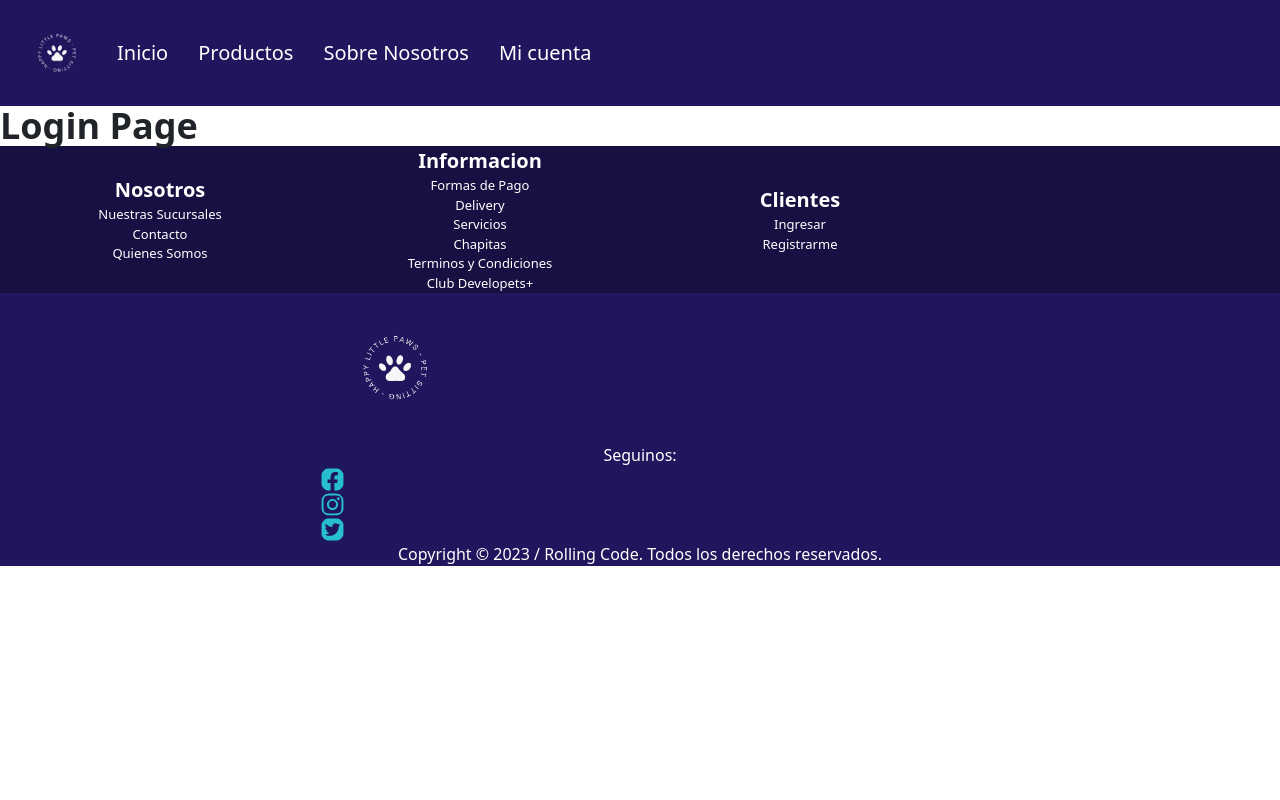
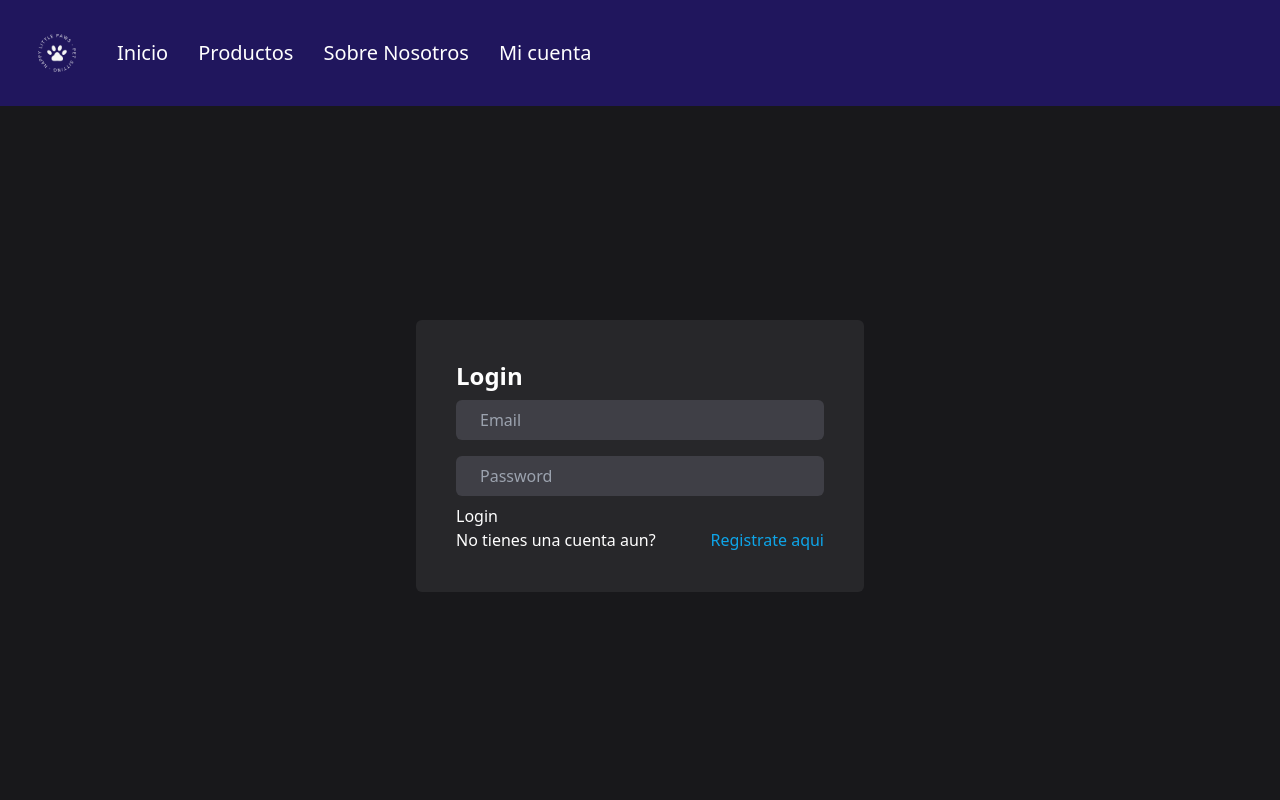
Before and after one commit to MartinLozanoM/proyecto-final-rollingcode-com38i-team2, a React (Vite) app: page /login in a window 1280 px wide. Shown: the top 800 px of the page. Built offline with nearby package versions, Linux system fonts and the light colour scheme.

Commit message:
finish the login and register forms. Add routes in each. Create error messages that disappear in 5 seconds. Everything works fine with no errors for now.

```diff
--- a/src/api/auth.js
+++ b/src/api/auth.js
@@ -3,3 +3,5 @@
 const API = "http://localhost:4040/api";
 
 export const registerRequest = (user) => axios.post(`${API}/register`, user);
+
+export const loginRequest = (user) => axios.post(`${API}/login`, user);
--- a/src/context/AuthContext.jsx
+++ b/src/context/AuthContext.jsx
@@ -1,5 +1,5 @@
-import { createContext, useState, useContext } from "react";
-import { registerRequest } from "../api/auth";
+import { createContext, useState, useContext, useEffect } from "react";
+import { registerRequest, loginRequest } from "../api/auth";
 
 export const AuthContext = createContext();
 
@@ -28,8 +28,33 @@
       setErrors(error.response.data);
     }
   };
+
+  const signin = async (user) => {
+    try {
+      const response = await loginRequest(user);
+      console.log(response);
+    } catch (error) {
+      if (Array.isArray(error.response.data)) {
+        return setErrors(error.response.data);
+      } else {
+        setErrors([error.response.data.message]);
+      }
+    }
+  };
+
+  useEffect(() => {
+    if (errors.length > 0) {
+      const timer = setTimeout(() => {
+        setErrors([]);
+      }, 5000);
+      return () => clearTimeout(timer);
+    }
+  }, [errors]);
+
   return (
-    <AuthContext.Provider value={{ signup, user, isAuthenticated, errors }}>
+    <AuthContext.Provider
+      value={{ signup, signin, user, isAuthenticated, errors }}
+    >
       {children}
     </AuthContext.Provider>
   );
--- a/src/pages/LoginPage.jsx
+++ b/src/pages/LoginPage.jsx
@@ -1,3 +1,58 @@
+import { useForm } from "react-hook-form";
+import { useAuth } from "../context/AuthContext";
+import { Link } from "react-router-dom";
+
 export const LoginPage = () => {
-  return <div className="text-4xl font-bold">Login Page</div>;
+  const {
+    register,
+    handleSubmit,
+    formState: { errors },
+  } = useForm();
+
+  const { signin, errors: siginErrors } = useAuth();
+
+  const onSubmit = handleSubmit((data) => {
+    signin(data);
+  });
+
+  return (
+    <div className="flex h-[calc(100vh-100px)] items-center justify-center bg-zinc-900 text-white">
+      <div className="bg-zinc-800 max-w-md w-full p-10 rounded-md">
+        {siginErrors.map((error, i) => (
+          <div className="bg-red-500 p-2 text-white text-center my-2" key={i}>
+            {error}
+          </div>
+        ))}
+        <h1 className="text-2xl font-bold ">Login</h1>
+        <form onSubmit={onSubmit}>
+          <input
+            type="email"
+            {...register("email", { required: true })}
+            className="w-full bg-zinc-700  px-4 py-2 rounded-md my-2"
+            placeholder="Email"
+          />
+          {errors.email && <p className="text-red-500">Email es requerido</p>}
+          <input
+            type="password"
+            {...register("password", { required: true })}
+            className="w-full bg-zinc-700  px-4 py-2 rounded-md my-2"
+            placeholder="Password"
+          />
+          {errors.password && (
+            <p className="text-red-500">Password es requerido</p>
+          )}
+
+          <button type="submit" className="">
+            Login
+          </button>
+        </form>
+        <p className="flex gap-x-2 justify-between">
+          No tienes una cuenta aun?{" "}
+          <Link to="/register" className="text-sky-500">
+            Registrate aqui
+          </Link>
+        </p>
+      </div>
+    </div>
+  );
 };
--- a/src/pages/RegisterPage.jsx
+++ b/src/pages/RegisterPage.jsx
@@ -1,7 +1,7 @@
 import { useForm } from "react-hook-form";
 import { useAuth } from "../context/AuthContext";
 import { useEffect } from "react";
-import { useNavigate } from "react-router-dom";
+import { useNavigate, Link } from "react-router-dom";
 
 export const RegisterPage = () => {
   const {
@@ -23,9 +23,9 @@
   });
 
   return (
-    <div className="bg-zinc-800 max-w-md p-10 rounded-md">
+    <div className="bg-zinc-800 max-w-md p-10 rounded-md text-white">
       {registerErrors.map((error, i) => (
-        <div className="bg-red-500 p-2 text-white" key={i}>
+        <div className="bg-red-500 p-2" key={i}>
           {error}
         </div>
       ))}
@@ -33,7 +33,7 @@
         <input
           type="text"
           {...register("username", { required: true })}
-          className="w-full bg-zinc-700 text-white px-4 py-2 rounded-md my-2"
+          className="w-full bg-zinc-700 px-4 py-2 rounded-md my-2"
           placeholder="Username"
         />
 
@@ -43,24 +43,30 @@
         <input
           type="email"
           {...register("email", { required: true })}
-          className="w-full bg-zinc-700 text-white px-4 py-2 rounded-md my-2"
+          className="w-full bg-zinc-700  px-4 py-2 rounded-md my-2"
           placeholder="Email"
         />
         {errors.email && <p className="text-red-500">Email es requerido</p>}
         <input
           type="password"
           {...register("password", { required: true })}
-          className="w-full bg-zinc-700 text-white px-4 py-2 rounded-md my-2"
+          className="w-full bg-zinc-700  px-4 py-2 rounded-md my-2"
           placeholder="Password"
         />
         {errors.password && (
           <p className="text-red-500">Password es requerido</p>
         )}
 
-        <button type="submit" className="text-white">
+        <button type="submit" className="">
           Register
         </button>
       </form>
+      <p className="flex gap-x-2 justify-between">
+        Ya tienes una cuenta?{" "}
+        <Link to="/login" className="text-sky-500">
+          Login
+        </Link>
+      </p>
     </div>
   );
 };
```
